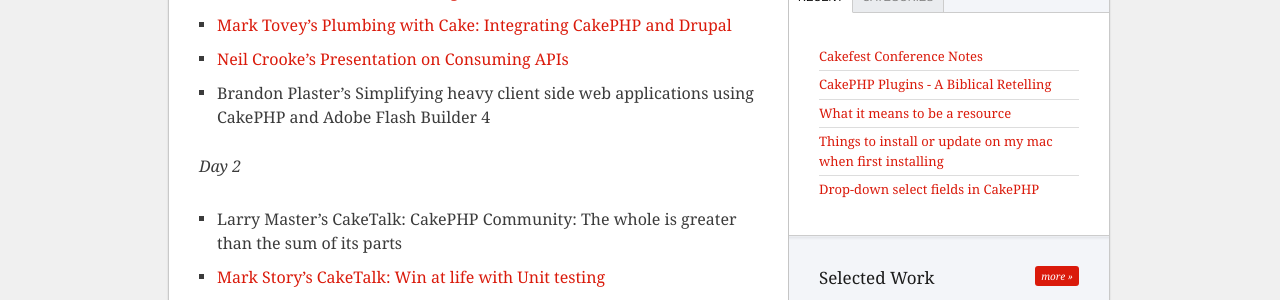
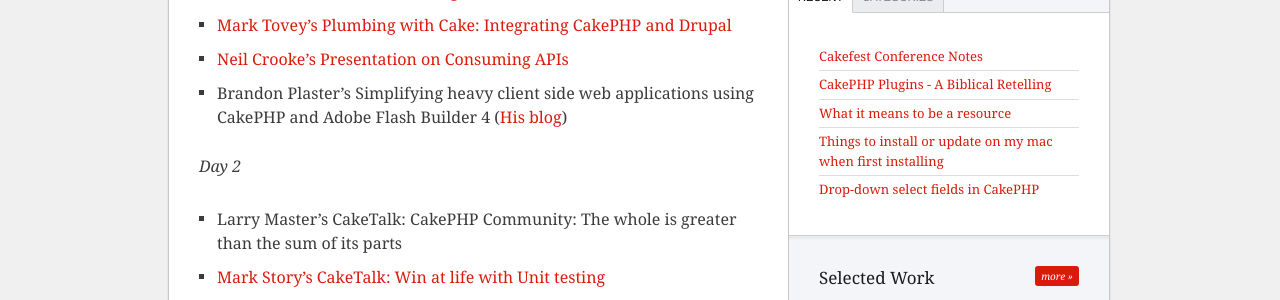
Before and after one commit to husayt/josediazgonzalez.com, a Jekyll site: the page built from _posts/2010-09-04-cakefest-conference-notes.markdown, in a window 1280 px wide. Shown: the part 488-788 px from the top of the page. Built offline with Jekyll 4.4.1, drawn with Linux system fonts in a browser that asks for light colours; Markdown is read by kramdown in place of the engine named in the settings.

Commit message:
adding link to Brandon's blog

```diff
--- a/_posts/2010-09-04-cakefest-conference-notes.markdown
+++ b/_posts/2010-09-04-cakefest-conference-notes.markdown
@@ -18,7 +18,7 @@
 * [Erik Schaeffer's CakePHP in Higher Education](http://www.slideshare.net/therealphpdiddy/cakefest-higher-education)
 * [Mark Tovey's Plumbing with Cake: Integrating CakePHP and Drupal](http://www.slideshare.net/mtovey/plumbing-w-cake)
 * [Neil Crooke's Presentation on Consuming APIs](http://www.slideshare.net/neilcrookes/designing-cakephp-plugins-for-consuming-apis)
-* Brandon Plaster's Simplifying heavy client side web applications using CakePHP and Adobe Flash Builder 4
+* Brandon Plaster's Simplifying heavy client side web applications using CakePHP and Adobe Flash Builder 4 ([His blog](http://www.slideshare.net/andrewcurioso/cakefest-2010-api-development))
 
 *Day 2*
 
```
